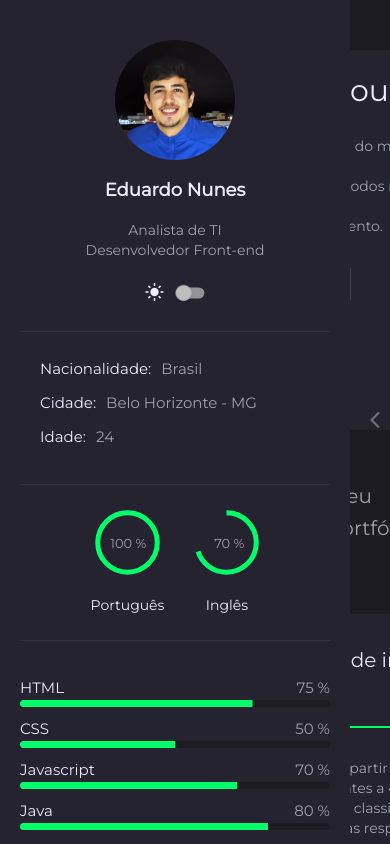
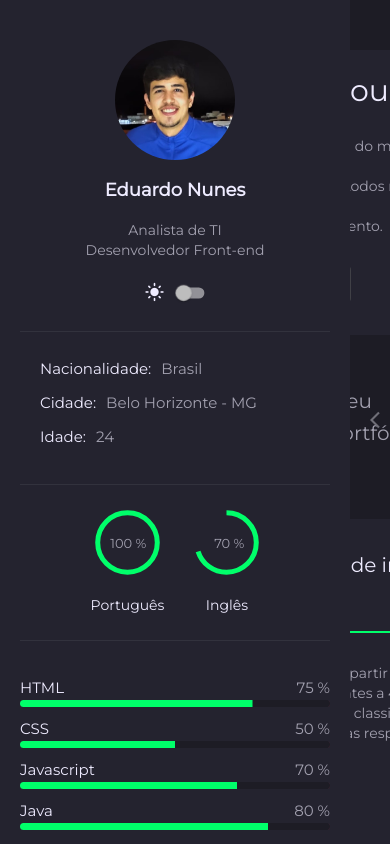
Before and after one commit to eduardo-n/meu-portfolio, an Angular app: page /home in a window 390 px wide. Built offline with nearby package versions, Linux system fonts and the light colour scheme.

Commit message:
Ajuste responsivo banner

```diff
--- a/src/app/modules/home/components/banner/banner.component.scss
+++ b/src/app/modules/home/components/banner/banner.component.scss
@@ -74,7 +74,7 @@
 @media (max-width: 1156px) {
   .banner {
     width: 352px;
-    height: 380px;
+    height: 285px;
 
     .bx-info {
       margin: 30px 30px 0 30px;
```
